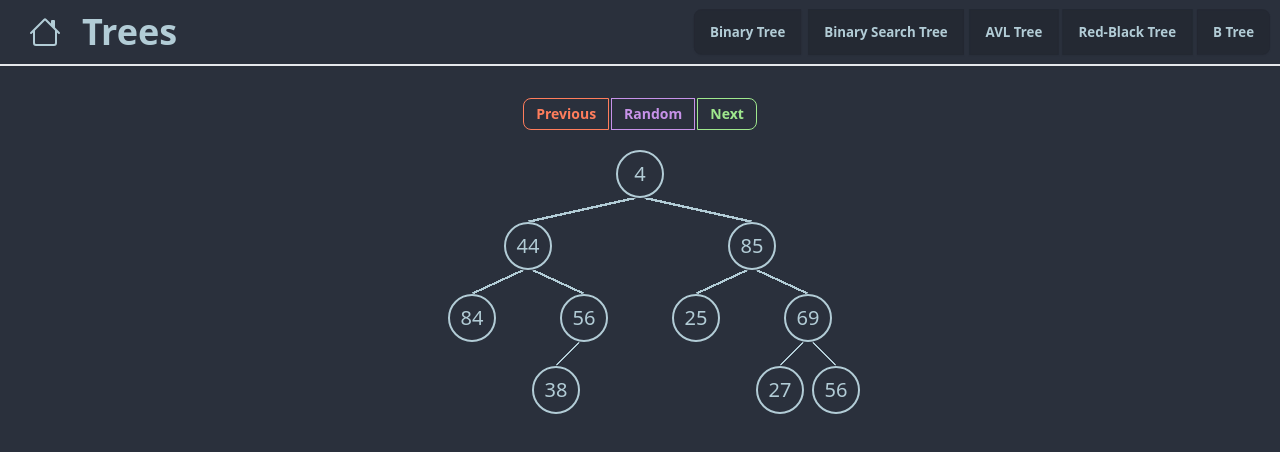
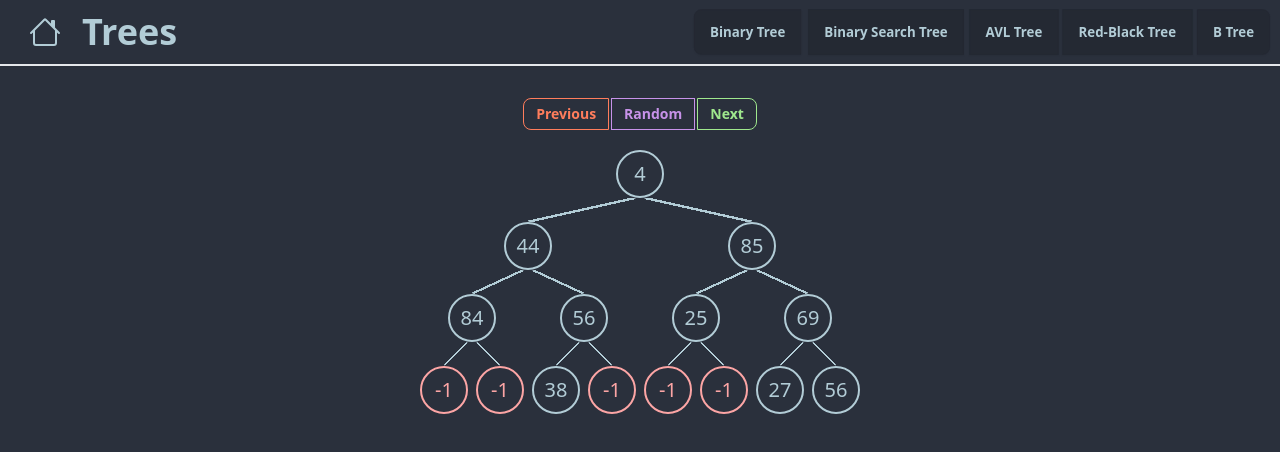
Before and after one commit to alexespejo/dsa-visualizer, a Svelte app: page /trees/binary_tree in a window 1280 px wide. Shown: the top 452 px of the page. Built offline with nearby package versions, Linux system fonts and the light colour scheme.

Commit message:
testing trees

```diff
--- a/src/components/Trees/RecursiveNode1.svelte
+++ b/src/components/Trees/RecursiveNode1.svelte
@@ -25,7 +25,7 @@
 <div>
  {#if index < value1.length && value1[index] !== null}
   <span
-   class={`${value1[index] === -1 ? "opacity-0" : ""} ${markerDisplay(nodeMarker, index)}`}
+   class={`${value1[index] === -1 ? "text-red-300" : ""} ${markerDisplay(nodeMarker, index)}`}
   >
    {value1[index]}
   </span>
--- a/src/components/Trees/RecursiveNode2.svelte
+++ b/src/components/Trees/RecursiveNode2.svelte
@@ -25,9 +25,10 @@
 <div>
  {#if index < value2.length && value2[index] !== null}
   <span
-   class={`${value2[index] === -1 ? "opacity-0" : ""}${markerDisplay(nodeMarker, index)}`}
-   >{value2[index]}</span
+   class={`${value2[index] === -1 ? "text-red-300" : ""}${markerDisplay(nodeMarker, index)}`}
   >
+   {value2[index]}
+  </span>
   <RecursiveNode1 value1={value2} index={2 * index + 1} />
   <RecursiveNode1 value1={value2} index={2 * index + 2} />
  {/if}
```
